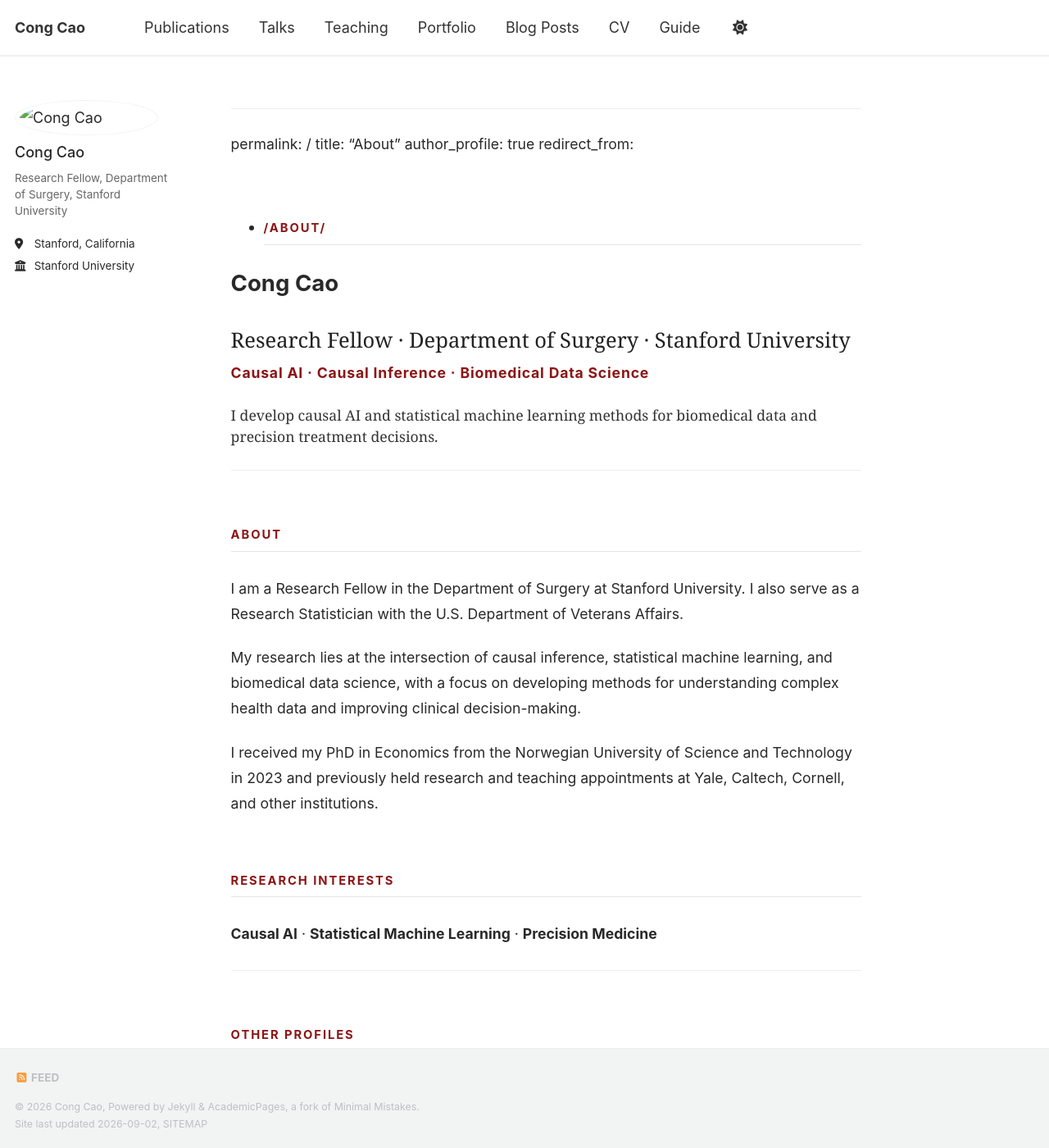
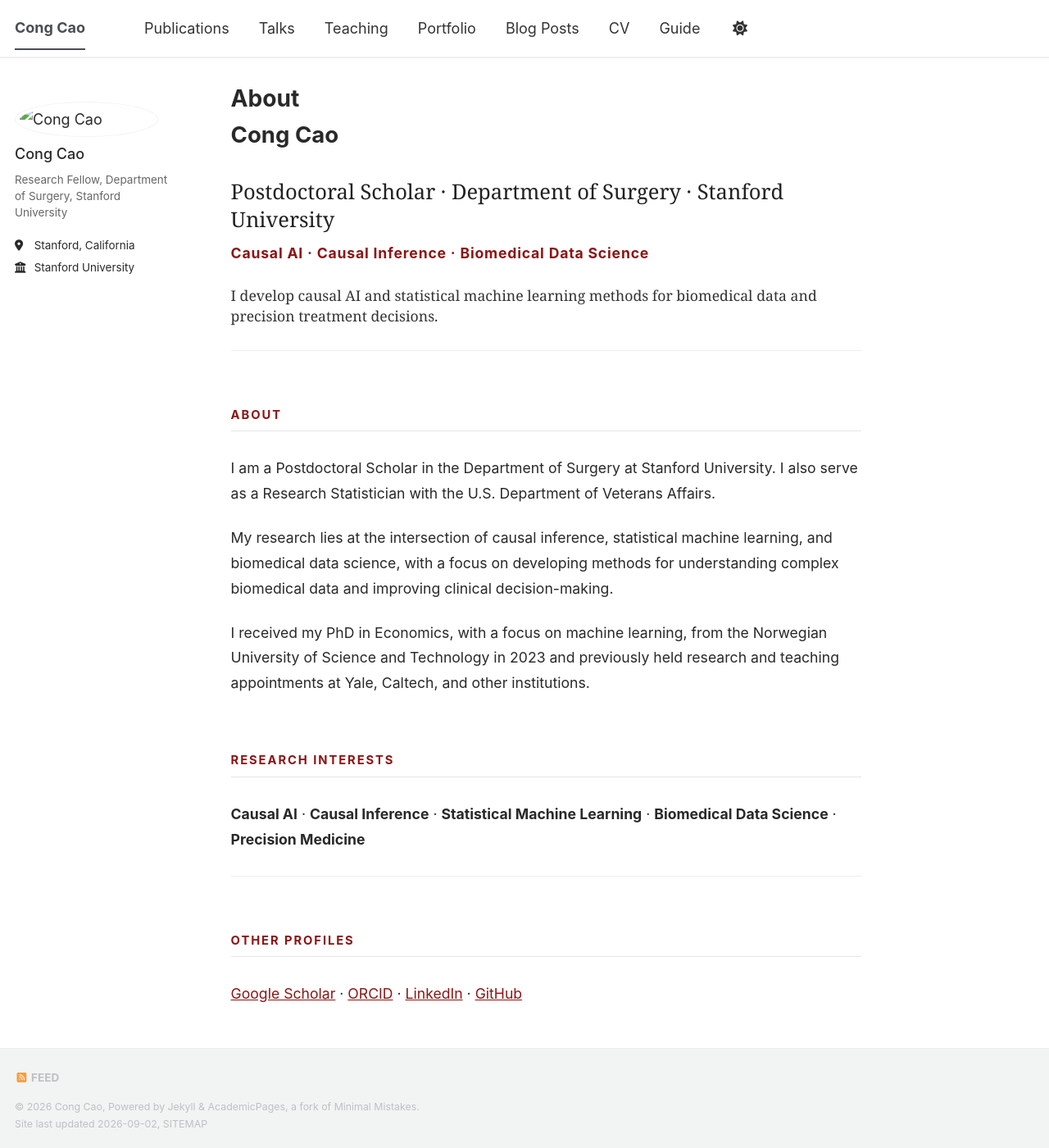
Before and after one commit to congca0/congca0.github.io, a Jekyll site: the page built from _pages/about.md, in a window 1280 px wide and 1400 px high. Shown: the whole window at 82% size. Built offline with Jekyll 4.4.1, drawn with Linux system fonts in a browser that asks for light colours; our own code applies the rules of GitHub Pages for plain Markdown files; a style sheet for code colours, icons or effects is not loaded.

Commit message:
Update about.md

```diff
--- a/_pages/about.md
+++ b/_pages/about.md
@@ -1,4 +1,4 @@
- ---
+---
 permalink: /
 title: "About"
 author_profile: true
@@ -8,7 +8,7 @@ redirect_from:
 
 # Cong Cao
 
-### Research Fellow · Department of Surgery · Stanford University
+### Postdoctoral Scholar · Department of Surgery · Stanford University
 
 <p class="hero-subtitle">
 Causal AI · Causal Inference · Biomedical Data Science
@@ -22,19 +22,23 @@ for biomedical data and precision treatment decisions.
 ---
 
 ## About
-I am a Research Fellow in the Department of Surgery at Stanford University.
+
+I am a Postdoctoral Scholar in the Department of Surgery at Stanford University.
 I also serve as a Research Statistician with the U.S. Department of Veterans Affairs.
 
 My research lies at the intersection of causal inference, statistical
 machine learning, and biomedical data science, with a focus on developing
-methods for understanding complex health data and improving clinical
+methods for understanding complex biomedical data and improving clinical
 decision-making.
 
-I received my PhD in Economics from the Norwegian University of Science and Technology in 2023 and previously held research and teaching appointments at Yale, Caltech, Cornell, and other institutions.
+I received my PhD in Economics, with a focus on machine learning, from the
+Norwegian University of Science and Technology in 2023 and previously held
+research and teaching appointments at Yale, Caltech, and other institutions.
 
 ## Research Interests
 
-**Causal AI** · **Statistical Machine Learning** · **Precision Medicine**
+**Causal AI** · **Causal Inference** · **Statistical Machine Learning** ·
+**Biomedical Data Science** · **Precision Medicine**
 
 ---
 
@@ -43,5 +47,4 @@ I received my PhD in Economics from the Norwegian University of Science and Tech
 [Google Scholar](https://scholar.google.com/citations?user=KoFMlFQAAAAJ&hl=en) ·
 [ORCID](https://orcid.org/0000-0001-8289-1705) ·
 [LinkedIn](https://www.linkedin.com/in/cong-cao-70068839/) ·
-[GitHub](https://github.com/congca0)·
-[Previous GitHub](https://github.com/congca)
+[GitHub](https://github.com/congca0)
```
